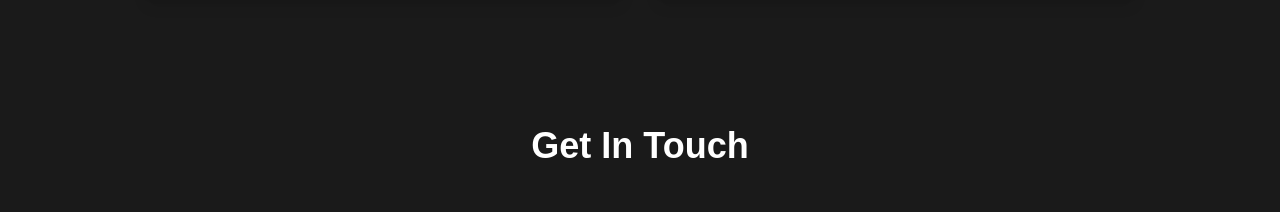
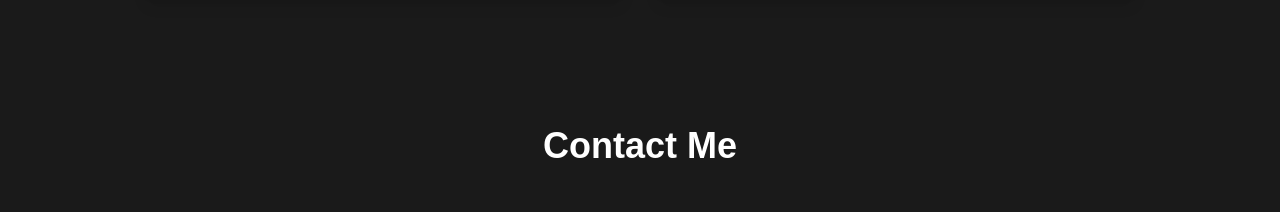
Before and after one commit to awnonbhowmik/awnonbhowmik.github.io, a Next.js app: page / in a window 1280 px wide. Shown: the part 5162-5374 px from the top of the page. Built offline with nearby package versions, Linux system fonts and the light colour scheme; grey boxes are pictures that could not be loaded.

Commit message:
Update contact section heading and trigger redeploy with env vars

```diff
--- a/src/app/components/Contact.tsx
+++ b/src/app/components/Contact.tsx
@@ -56,7 +56,7 @@ export default function Contact() {
   return (
     <section id="contact" className="py-16 bg-[#1a1a1a] text-white">
       <div className="container mx-auto px-4 max-w-6xl">
-        <h2 className="text-4xl font-bold text-center text-white mb-12">Get In Touch</h2>
+        <h2 className="text-4xl font-bold text-center text-white mb-12">Contact Me</h2>
 
         <div className="grid grid-cols-1 lg:grid-cols-2 gap-12">
           {/* Contact Form */}
```
